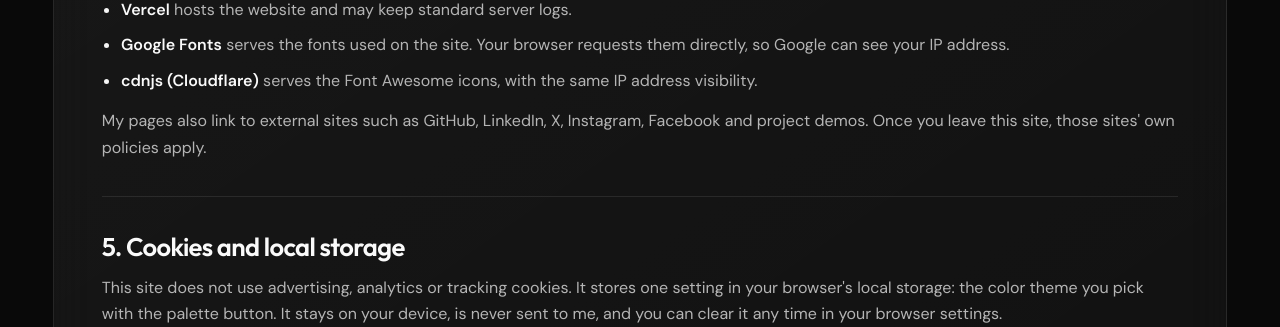
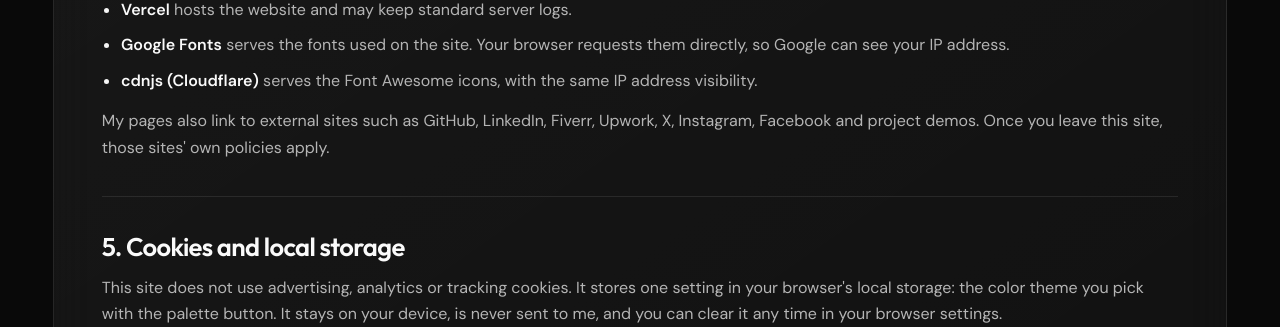
Before and after one commit to muhammadsouman7/my-portfolio, a Flask app: page /privacy-policy in a window 1280 px wide. Shown: the part 1672-1999 px from the top of the page. Run offline with Flask 3, Linux system fonts and the light colour scheme.

Commit message:
updated privacy policy

```diff
--- a/static/llms.txt
+++ b/static/llms.txt
@@ -30,6 +30,8 @@
 
 - [GitHub](https://github.com/muhammadsouman7)
 - [LinkedIn](https://www.linkedin.com/in/muhammadsouman7/)
+- [Fiverr](https://www.fiverr.com/users/muhammadsouman7)
+- [Upwork](https://www.upwork.com/freelancers/~015772745298f0d3b7)
 - [Septaneuron](https://septaneuron.com/): Software company in Rawalpindi, Pakistan, co-founded by Muhammad Souman
 - [Resume (PDF)](https://somy.vercel.app/static/assets/docs/Muhammad-Souman.pdf)
 
--- a/templates/privacy-policy.html
+++ b/templates/privacy-policy.html
@@ -60,7 +60,7 @@
                 <li><strong>Google Fonts</strong> serves the fonts used on the site. Your browser requests them directly, so Google can see your IP address.</li>
                 <li><strong>cdnjs (Cloudflare)</strong> serves the Font Awesome icons, with the same IP address visibility.</li>
             </ul>
-            <p>My pages also link to external sites such as GitHub, LinkedIn, X, Instagram, Facebook and project demos. Once you leave this site, those sites' own policies apply.</p>
+            <p>My pages also link to external sites such as GitHub, LinkedIn, Fiverr, Upwork, X, Instagram, Facebook and project demos. Once you leave this site, those sites' own policies apply.</p>
         </section>
 
         <section>
```
